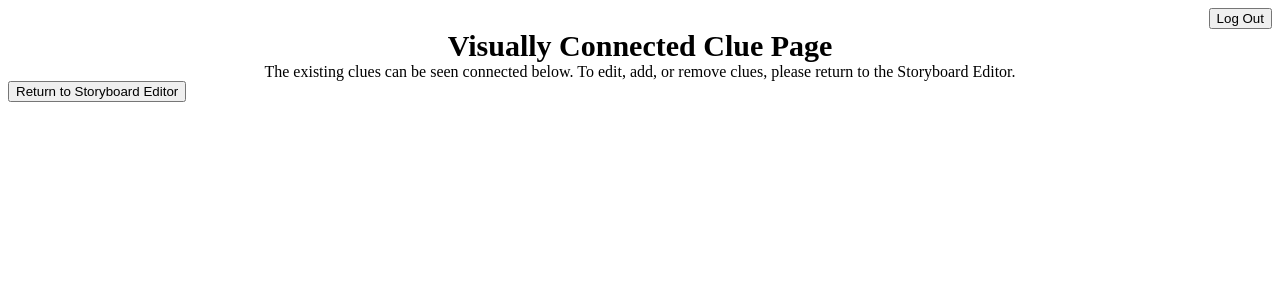
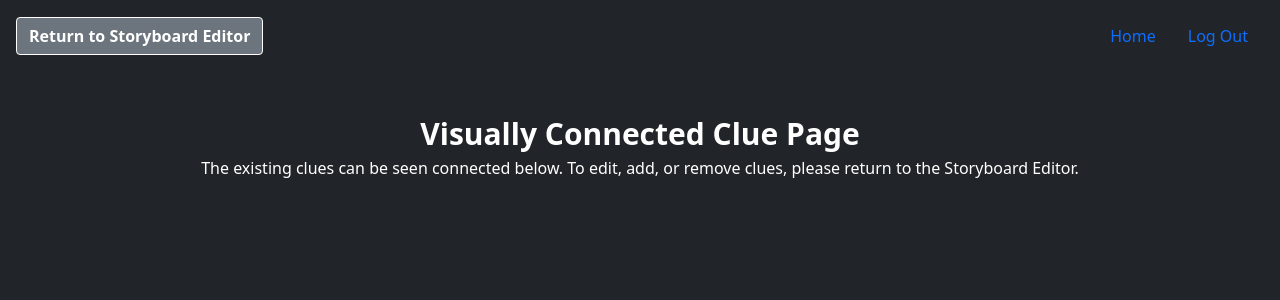
Before and after one commit to JACruz812/MysteryInc447, a Django app: page /display_clues/ in a window 1280 px wide. Shown: the top 300 px of the page. Run offline with Django 3.2, Linux system fonts and the light colour scheme.

Commit message:
Styled the display_clues.html. Still need to tweak some things on all of the pages, but is currently presentable.

```diff
--- a/mysite/templates/display_clues.html
+++ b/mysite/templates/display_clues.html
@@ -1,6 +1,7 @@
 <!DOCTYPE html>
 <html lang="en">
 <head>
+
     <style>
 
         div.Page_Title {
@@ -29,17 +30,25 @@
 
     </script>
     <meta charset="UTF-8">
+    <link href="https://cdn.jsdelivr.net/npm/bootstrap@5.0.0-beta3/dist/css/bootstrap.min.css" rel="stylesheet" integrity="sha384-eOJMYsd53ii+scO/bJGFsiCZc+5NDVN2yr8+0RDqr0Ql0h+rP48ckxlpbzKgwra6" crossorigin="anonymous">
     <title>Visual Display</title>
 </head>
-<body>
 
-    <!-- allows user to logout from display clues page -->
-    <form method="post" style="text-align: right;">
-        {% csrf_token %}
-        {{ form.as_p }}
-        <!-- Logout Button, redirects to the login page after logging out the user-->
-        <a href="{% url 'signout'%}"><button type="button" class="btn btn-default" id='logoutButton'>Log Out</button></a>
-    </form>
+<body class="d-flex h-100 text-center text-white bg-dark">
+    <div class="cover-container d-flex w-100 h-100 p-3 mx-auto flex-column">
+        <header class="mb-5">
+                <div>
+                    <h3 class="float-md-start mb-2">
+                        <button id="returnToEditor" class="btn btn-md btn-secondary fw-bold border-white bg-blue" onclick="return_to_editor();" type="button">Return to Storyboard Editor</button>
+                    </h3>
+                    <!-- allows user to logout from display clues page -->
+                    <nav class="nav nav-masthead justify-content-center float-md-end">
+                        <a class="nav-link active" aria-current="page" href="{% url 'home'%}">Home</a>
+                        <!-- Logout Button, redirects to the login page after logging out the user-->
+                        <a class="nav-link" href="{% url 'signout'%}" id='logoutButton'>Log Out</a>
+                    </nav>
+                </div>
+            </header>
 
 
     <!-- displays name at top of webpage-->
@@ -55,7 +64,7 @@
 
     <!-- for now, only holds the button to return to the editor. Can hold more later-->
     <div class="Button_Bar">
-        <button id="returnToEditor" onclick="return_to_editor();" type="button">Return to Storyboard Editor</button>
+       <!-- <button id="returnToEditor" onclick="return_to_editor();" type="button">Return to Storyboard Editor</button> -->
         <!--<button id="displayOnPage" onclick="display_clues_on_page();" type="button">Display Clues</button>-->
     </div>
 
@@ -87,6 +96,7 @@
         {% endfor %}
 
     </div>
-
+    </div>
+<script src="https://cdn.jsdelivr.net/npm/bootstrap@5.0.0-beta3/dist/js/bootstrap.bundle.min.js" integrity="sha384-JEW9xMcG8R+pH31jmWH6WWP0WintQrMb4s7ZOdauHnUtxwoG2vI5DkLtS3qm9Ekf" crossorigin="anonymous"></script>
 </body>
 </html>
```
